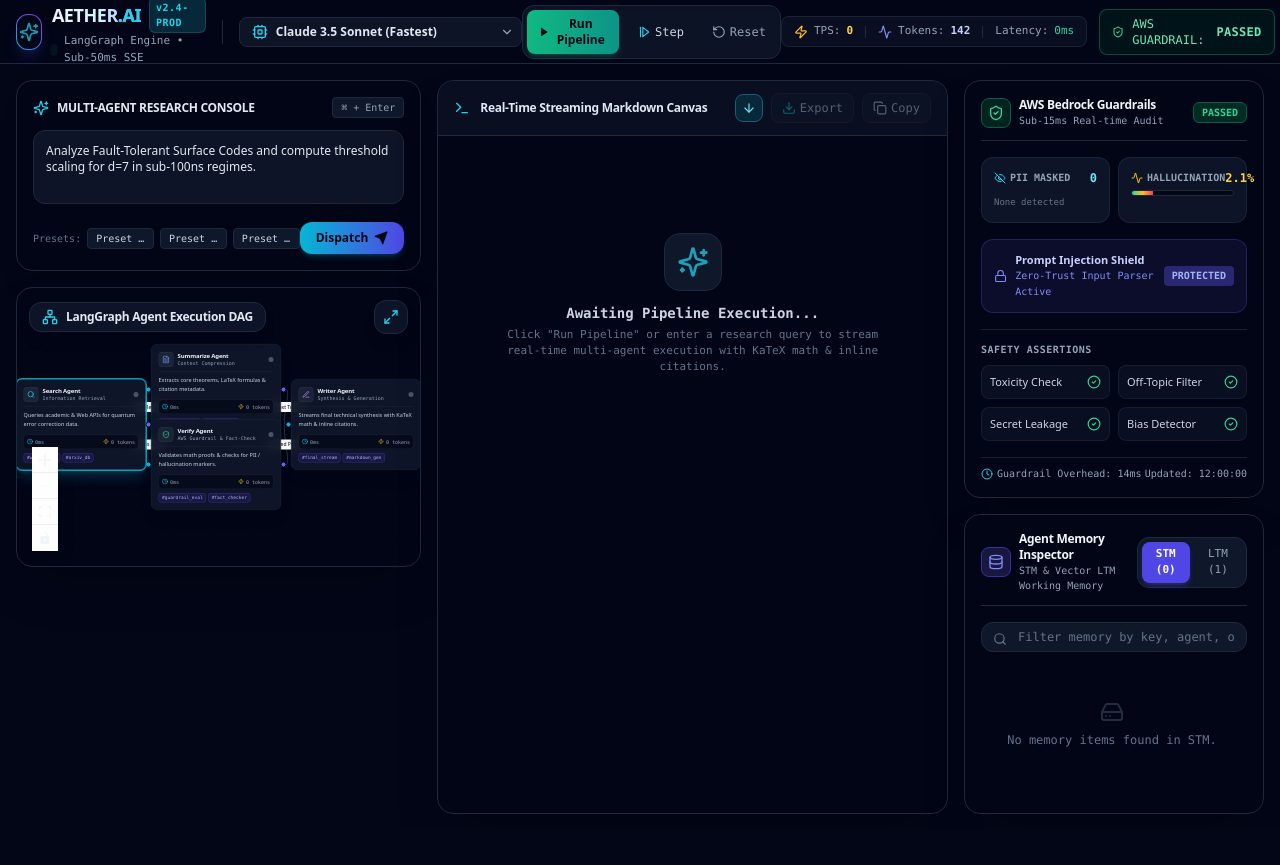
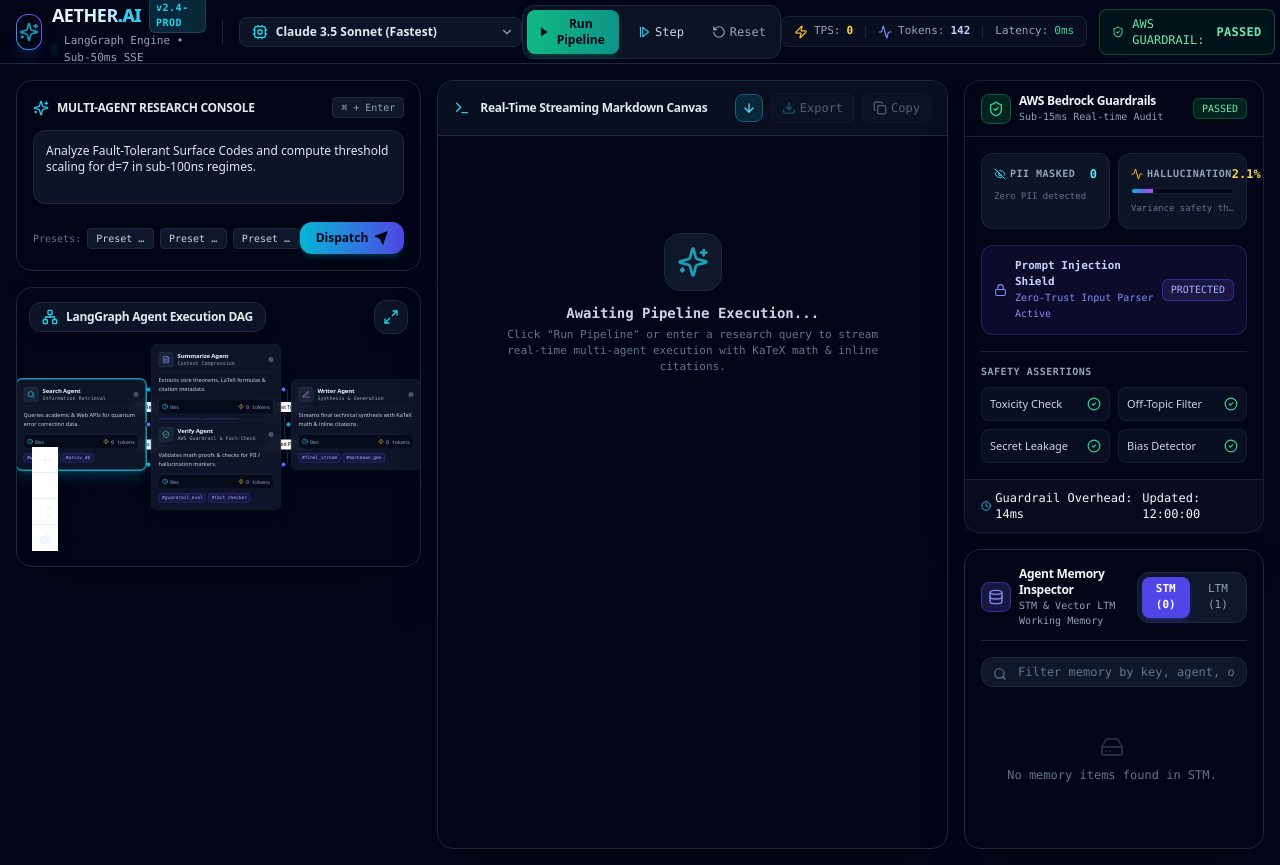
Before and after one commit to sreeram0343/Aether-AI, a Next.js app: page / in a window 1280 px wide. Before the commit the page ends 830 px from the top, so only its background shows below. Built offline with nearby package versions, Linux system fonts and the light colour scheme.

Commit message:
refactor(components): update GuardrailTelemetry to use Card, Badge, and MetricTile primitives

```diff
--- a/components/GuardrailTelemetry.tsx
+++ b/components/GuardrailTelemetry.tsx
@@ -5,120 +5,93 @@
   ShieldCheck,
   Lock,
   EyeOff,
-  AlertTriangle,
   CheckCircle2,
-  XCircle,
   Clock,
   Activity,
-  Cpu,
-  RefreshCw,
 } from 'lucide-react';
 import { useAetherStore } from '../store/useAetherStore';
+import { Card, CardHeader, CardTitle, CardDescription, CardContent, CardFooter } from './primitives/Card';
+import { Badge } from './primitives/Badge';
+import { MetricTile } from './primitives/MetricTile';
 
 export const GuardrailTelemetry: React.FC = () => {
   const { telemetry, isGuardrailOpen, toggleGuardrail } = useAetherStore();
 
   if (!isGuardrailOpen) {
     return (
-      <div className="border border-slate-800 rounded-2xl bg-slate-950/90 p-3 flex items-center justify-between shadow-xl cursor-pointer hover:border-slate-700 transition-colors">
+      <Card
+        variant="interactive"
+        onClick={toggleGuardrail}
+        className="p-3 flex items-center justify-between"
+      >
         <div className="flex items-center space-x-2">
           <ShieldCheck className="h-4 w-4 text-emerald-400" />
           <span className="text-xs font-bold text-slate-200">AWS Guardrail Telemetry</span>
-          <span className="text-[10px] font-mono px-2 py-0.5 rounded bg-emerald-950 text-emerald-400 border border-emerald-800">
+          <Badge variant={telemetry.safetyStatus === 'PASSED' ? 'success' : 'warning'}>
             {telemetry.safetyStatus}
-          </span>
+          </Badge>
         </div>
-        <button
-          onClick={toggleGuardrail}
-          className="text-xs font-mono text-cyan-400 hover:underline"
-        >
-          Expand
-        </button>
-      </div>
+        <button className="text-xs font-mono text-cyan-400 hover:underline">Expand</button>
+      </Card>
     );
   }
 
   return (
-    <div className="border border-slate-800 rounded-2xl bg-slate-950/90 backdrop-blur-xl p-4 shadow-2xl space-y-4 font-sans text-slate-100">
+    <Card variant="glass" className="font-sans text-slate-100">
       {/* Widget Header */}
-      <div className="flex items-center justify-between border-b border-slate-800 pb-3">
+      <CardHeader>
         <div className="flex items-center space-x-2">
           <div className="p-1.5 rounded-lg bg-emerald-950/80 border border-emerald-800 text-emerald-400">
             <ShieldCheck className="h-4 w-4" />
           </div>
           <div>
-            <h3 className="text-xs font-bold tracking-tight text-slate-100">
-              AWS Bedrock Guardrails
-            </h3>
-            <p className="text-[10px] font-mono text-slate-400">Sub-15ms Real-time Audit</p>
+            <CardTitle>AWS Bedrock Guardrails</CardTitle>
+            <CardDescription>Sub-15ms Real-time Audit</CardDescription>
           </div>
         </div>
 
-        <div className="flex items-center space-x-2">
-          <span className="px-2 py-0.5 rounded-md bg-emerald-950 border border-emerald-800 text-emerald-400 text-[10px] font-mono font-bold">
+        <Badge variant={telemetry.safetyStatus === 'PASSED' ? 'success' : 'warning'}>
           {telemetry.safetyStatus}
-          </span>
-        </div>
-      </div>
+        </Badge>
+      </CardHeader>
 
+      <CardContent className="space-y-4">
         {/* Primary Metrics Grid */}
         <div className="grid grid-cols-2 gap-2 text-xs font-mono">
           {/* PII Masking Metric */}
-        <div className="p-3 rounded-xl bg-slate-900/90 border border-slate-800/80 space-y-1">
-          <div className="flex items-center justify-between text-slate-400">
-            <span className="text-[10px] uppercase font-bold flex items-center space-x-1">
-              <EyeOff className="h-3 w-3 text-cyan-400" />
-              <span>PII Masked</span>
-            </span>
-            <span className="text-cyan-300 font-bold">{telemetry.piiMaskedCount}</span>
-          </div>
-          <div className="flex flex-wrap gap-1 pt-1">
-            {telemetry.piiTypesDetected.length > 0 ? (
-              telemetry.piiTypesDetected.map((t, idx) => (
-                <span
-                  key={idx}
-                  className="px-1 py-0.5 bg-slate-950 border border-cyan-900 text-cyan-400 text-[9px] rounded"
-                >
-                  {t}
-                </span>
-              ))
-            ) : (
-              <span className="text-[9px] text-slate-500">None detected</span>
-            )}
-          </div>
-        </div>
+          <MetricTile
+            label="PII Masked"
+            value={telemetry.piiMaskedCount}
+            icon={<EyeOff className="h-3 w-3 text-cyan-400" />}
+            subtext={
+              telemetry.piiTypesDetected.length > 0
+                ? telemetry.piiTypesDetected.join(', ')
+                : 'Zero PII detected'
+            }
+            valueColor="text-cyan-300"
+          />
 
           {/* Hallucination Score Index */}
-        <div className="p-3 rounded-xl bg-slate-900/90 border border-slate-800/80 space-y-1">
-          <div className="flex items-center justify-between text-slate-400">
-            <span className="text-[10px] uppercase font-bold flex items-center space-x-1">
-              <Activity className="h-3 w-3 text-amber-400" />
-              <span>Hallucination</span>
-            </span>
-            <span className="text-amber-300 font-bold">{telemetry.hallucinationScore}%</span>
-          </div>
-          {/* Progress bar */}
-          <div className="w-full h-1.5 bg-slate-950 rounded-full overflow-hidden border border-slate-800">
-            <div
-              className="h-full bg-gradient-to-r from-emerald-400 via-amber-400 to-rose-500 transition-all duration-500"
-              style={{ width: `${Math.min(telemetry.hallucinationScore * 10, 100)}%` }}
-            ></div>
-          </div>
-        </div>
+          <MetricTile
+            label="Hallucination"
+            value={`${telemetry.hallucinationScore}%`}
+            icon={<Activity className="h-3 w-3 text-amber-400" />}
+            progressValue={telemetry.hallucinationScore * 10}
+            subtext="Variance safety threshold: <5%"
+            valueColor="text-amber-300"
+          />
         </div>
 
         {/* Prompt Injection Shield Banner */}
-      <div className="p-3 rounded-xl bg-indigo-950/40 border border-indigo-900/60 flex items-center justify-between text-xs">
+        <div className="p-3 rounded-xl bg-indigo-950/40 border border-indigo-900/60 flex items-center justify-between text-xs font-mono">
           <div className="flex items-center space-x-2">
             <Lock className="h-4 w-4 text-indigo-400" />
             <div>
               <p className="font-bold text-indigo-200 text-[11px]">Prompt Injection Shield</p>
-            <p className="text-[10px] text-indigo-400 font-mono">Zero-Trust Input Parser Active</p>
+              <p className="text-[10px] text-indigo-400">Zero-Trust Input Parser Active</p>
             </div>
           </div>
-        <span className="px-2 py-0.5 rounded bg-indigo-900/80 text-indigo-300 text-[10px] font-mono font-semibold">
-          PROTECTED
-        </span>
+          <Badge variant="purple">PROTECTED</Badge>
         </div>
 
         {/* Safety Checks Checklist */}
@@ -145,15 +118,18 @@
             </div>
           </div>
         </div>
+      </CardContent>
 
       {/* Latency Overhead Footer */}
-      <div className="flex items-center justify-between text-[10px] font-mono text-slate-400 border-t border-slate-800/80 pt-2">
+      <CardFooter>
         <span className="flex items-center space-x-1">
           <Clock className="h-3 w-3 text-cyan-400" />
           <span>Guardrail Overhead: {telemetry.latencyOverheadMs}ms</span>
         </span>
-        <span suppressHydrationWarning>Updated: {telemetry.lastCheckedTimestamp.split('T')[1]?.slice(0, 8) || 'Live'}</span>
-      </div>
-    </div>
+        <span suppressHydrationWarning>
+          Updated: {telemetry.lastCheckedTimestamp.split('T')[1]?.slice(0, 8) || 'Live'}
+        </span>
+      </CardFooter>
+    </Card>
   );
 };
```
Lines whose indentation alone changed are shown as unchanged.
